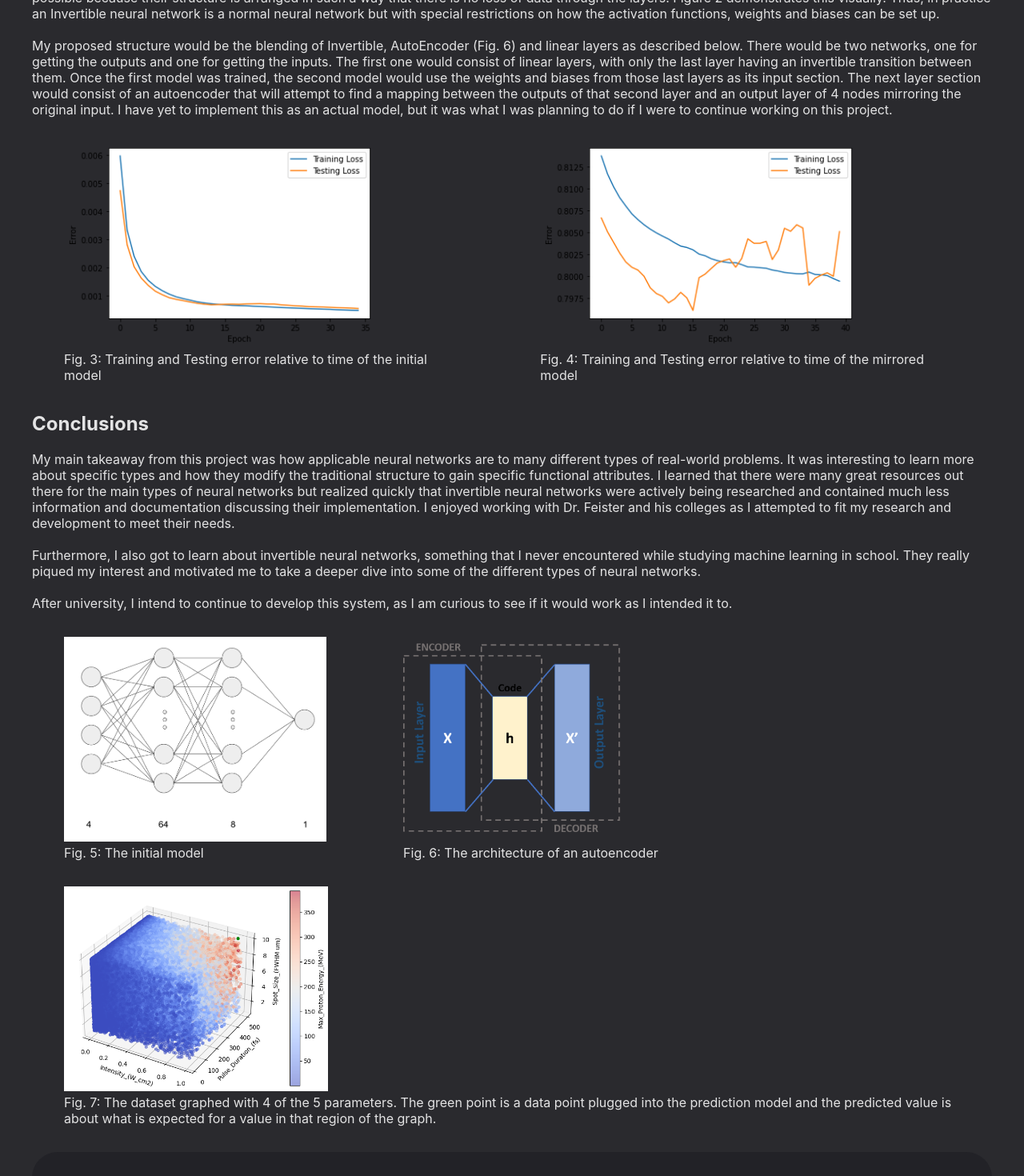
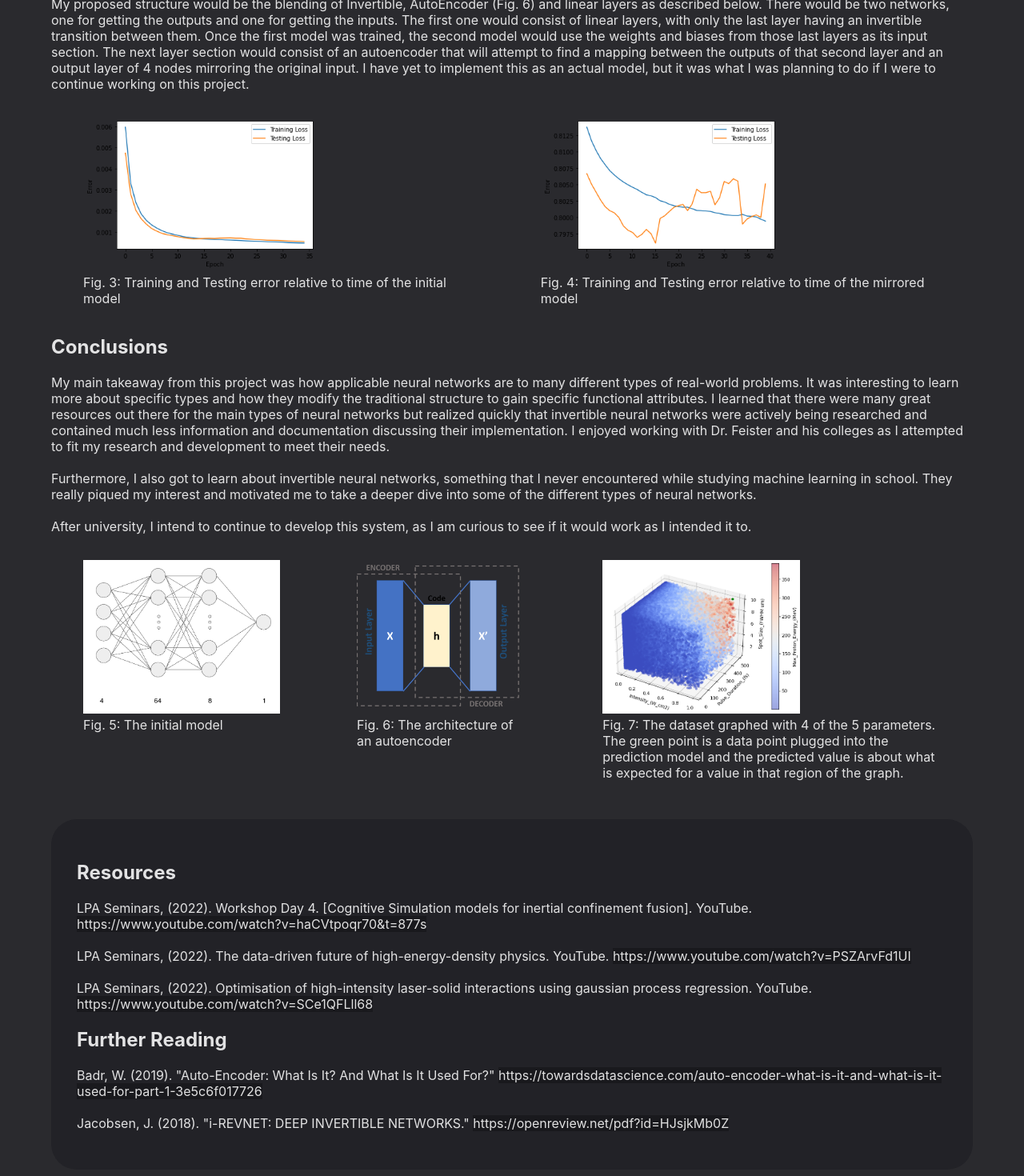
Before and after one commit to andrewcgraves/andrewcgraves.com, a Next.js app: page /capstone in a window 1280 px wide. Shown: the part 2000-3470 px from the top of the page at 80% size. Built offline with nearby package versions, Linux system fonts and the light colour scheme.

Commit message:
Capstone Poster Website

```diff
--- a/pages/capstone.tsx
+++ b/pages/capstone.tsx
@@ -6,7 +6,7 @@ import Head from 'next/head'
 
 export default function Capstone() {
     return (
-        <div className={styles.container}>
+        <div>
             <Head>
                 <title>Capstone 2023</title>
                 <meta name="description" content="Contains information on my CSUCI ungraduate capstone project." />
@@ -15,7 +15,7 @@ export default function Capstone() {
                 <link href="https://fonts.googleapis.com/css2?family=Roboto:wght@400;500;700&display=swap" rel="stylesheet"/>
             </Head>
 
-            <main className={styles.main}>
+            <main className={styles.main} style={{backgroundColor: '#2A2A2E', padding: '32px'}}>
                 <h1 className={styles.title}><b>Neural Networks and Laser Experiments</b></h1>
                 <h2>Andrew Graves - Advisor: Dr. Scott Feister - COMP 499, Section 7</h2>
                 <p>🔗 Important Links: <a href='capstone/capstone-poster.pdf' target='_blank'>Capstone Poster</a>, <a href='https://youtu.be/tc9USxLXiAg' target='_blank'>Youtube Video</a></p>
@@ -35,8 +35,8 @@ export default function Capstone() {
                             <br/><br/>I followed this up with getting some experience creating my own neural networks with Python and attempting to think of an architecture that would allow me to work backwards as well as forwards.
                             <br/><br/>Throughout the semester, I worked with Dr. Feister to ensure that I had the correct idea of the physical experiment I was attempting to make predictions on. He helped me understand what the most ideal use case for a neural network like this would be and how people in his field would benefit.
                         </p>
-                        <div style={{display: 'flex', gap: '16px'}}>
-                            <div>
+                        <div className={styles.grid} style={{display: 'flex', gap: '16px'}}>
+                            <div className={styles.card}>
                                 <figure>
                                     <img src='/capstone/01.jpg' alt='Fig. 1: Physicists setting up a laser experiment'/>
                                     <figcaption>Fig. 1: Physicists setting up a laser experiment</figcaption>
@@ -59,8 +59,8 @@ export default function Capstone() {
                             <br/><br/>Normal neural networks only function in a single direction. Their operations are destructive and do not allow for any information to be derived about the inputs that created an output. Invertible Neural Networks turn this idea on its head by allowing information to be gained in both directions, forward and back. This is possible because their structure is arranged in such a way that there is no loss of data through the layers. Figure 2 demonstrates this visually. Thus, in practice an Invertible neural network is a normal neural network but with special restrictions on how the activation functions, weights and biases can be set up.
                             <br/><br/>My proposed structure would be the blending of Invertible, AutoEncoder (Fig. 6) and linear layers as described below. There would be two networks, one for getting the outputs and one for getting the inputs. The first one would consist of linear layers, with only the last layer having an invertible transition between them. Once the first model was trained, the second model would use the weights and biases from those last layers as its input section. The next layer section would consist of an autoencoder that will attempt to find a mapping between the outputs of that second layer and an output layer of 4 nodes mirroring the original input. I have yet to implement this as an actual model, but it was what I was planning to do if I were to continue working on this project.
                         </p>
-                        <div style={{display: 'flex', gap: '16px'}}>
-                            <div>
+                        <div className={styles.grid} style={{display: 'flex', gap: '16px'}}>
+                            <div className={styles.card}>
                                 <figure>
                                     <img src='/capstone/03.png' alt='Fig. 3: Training and Testing error relative to time of the initial model'/>
                                     <figcaption>Fig. 3: Training and Testing error relative to time of the initial model</figcaption>
@@ -80,22 +80,20 @@ export default function Capstone() {
                             <br/><br/>Furthermore, I also got to learn about invertible neural networks, something that I never encountered while studying machine learning in school. They really piqued my interest and motivated me to take a deeper dive into some of the different types of neural networks.
                             <br/><br/>After university, I intend to continue to develop this system, as I am curious to see if it would work as I intended it to.
                         </p>
-                        <div style={{display: 'flex', gap: '16px'}}>
-                            <div>
+                        <div className={styles.grid} style={{display: 'flex', gap: '16px'}}>
+                            <div className={styles.card}>
                                 <figure>
                                     <img src='/capstone/05.png' alt='Fig. 5: The initial model'/>
                                     <figcaption>Fig. 5: The initial model</figcaption>
                                 </figure>
                             </div>
-                            <div>
+                            <div className={styles.card}>
                                 <figure>
                                     <img src='/capstone/06.png' alt='Fig. 6: The architecture of an autoencoder'/>
                                     <figcaption>Fig. 6: The architecture of an autoencoder</figcaption>
                                 </figure>
                             </div>
-                        </div>
-                        <div>
-                            <div>
+                            <div className={styles.card}>
                                 <figure>
                                     <img src='/capstone/07.png' alt='Fig. 7: The dataset graphed with 4 of the 5 parameters. The green point is a data point plugged into the prediction model and the predicted value is about what is expected for a value in that region of the graph.'/>
                                     <figcaption>Fig. 7: The dataset graphed with 4 of the 5 parameters. The green point is a data point plugged into the prediction model and the predicted value is about what is expected for a value in that region of the graph.</figcaption>
--- a/styles/Home.module.css
+++ b/styles/Home.module.css
@@ -95,26 +95,20 @@
 }
 
 .grid {
-  display: flex;
-  align-items: center;
-  justify-content: center;
-  flex-wrap: wrap;
-  max-width: 800px;
-  /* margin-top: 3rem; */
+  display: grid;
+  grid-template-columns: repeat(4, minmax(25%, auto));
+  width: var(--max-width);
+  max-width: 100%;
 }
 
 .card {
-  margin-right: 16px;
-  /* margin: 1rem; */
-  padding: 16px;
-  text-align: left;
-  color: inherit;
-  text-decoration: none;
-  /* border: 1px solid #eaeaea; */
+  /* padding: 1rem 1.2rem; */
+  /* border-radius: var(--border-radius); */
+  /* background: rgba(var(--card-rgb), 0); */
+  /* border: 1px solid rgba(var(--card-border-rgb), 0); */
+  /* transition: background 200ms, border 200ms; */
   border-radius: 12px;
-  transition: color 0.15s ease, border-color 0.15s ease;
-  /* width: 45%; */
-  background-color: #19191D;
+  /* transition: color 0.15s ease, border-color 0.15s ease; */
 }
 
 .linkBox {
--- a/styles/globals.css
+++ b/styles/globals.css
@@ -29,7 +29,7 @@ a:hover {
 }
 
 img {
-  max-height: 16em;
+  max-height: 12em;
   object-fit: contain;
 }
 
```
